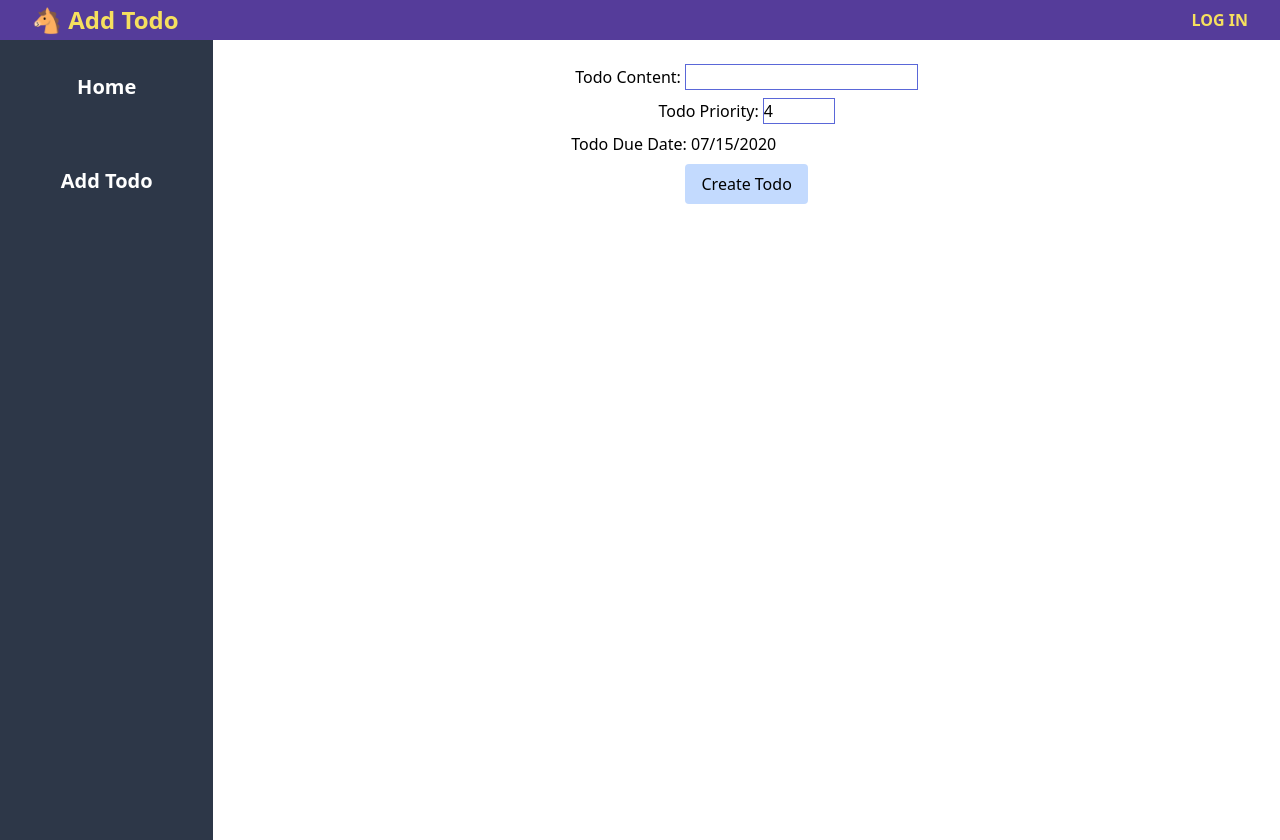
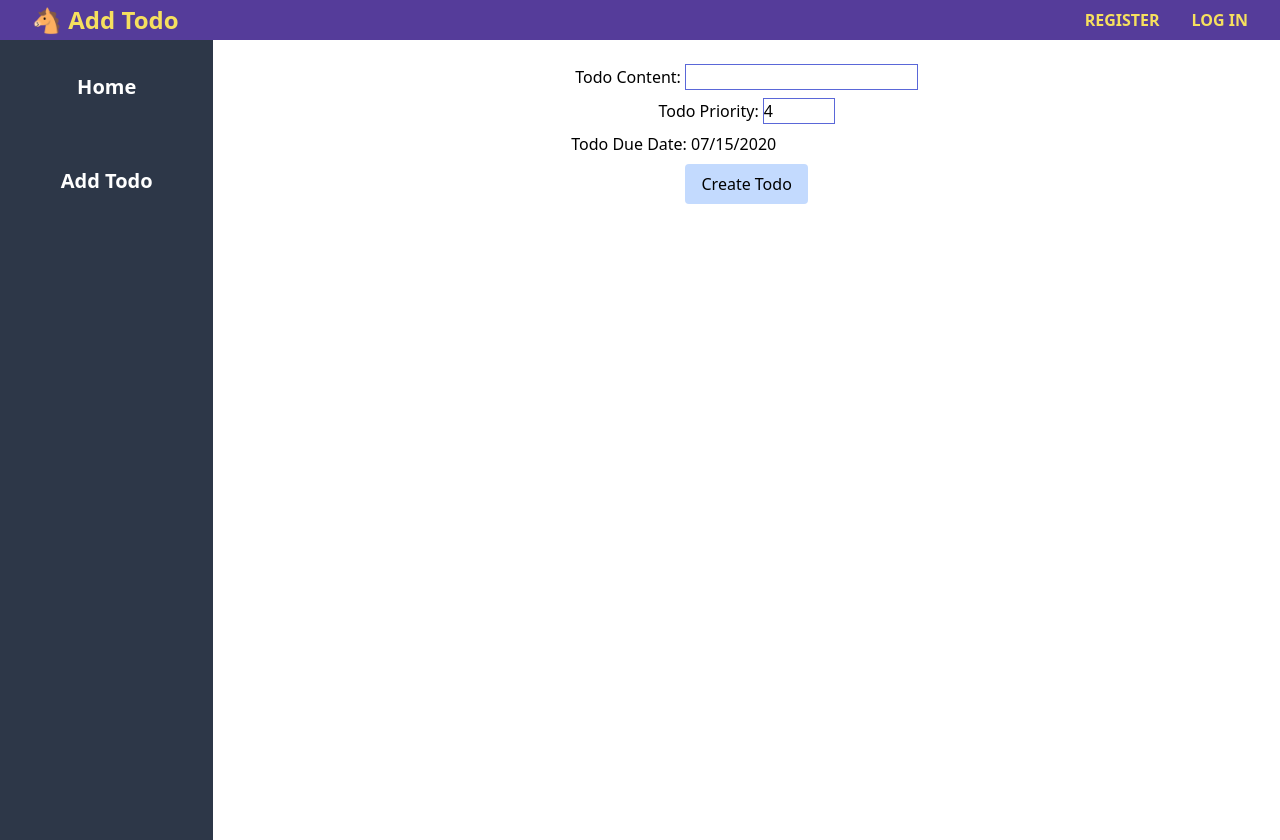
Before and after one commit to will-t-harris/express-check, a React (Create React App) app: page /add in a window 1280 px wide. Built offline with nearby package versions, Linux system fonts and the light colour scheme.

Commit message:
feat: add header button

```diff
--- a/src/components/Header.js
+++ b/src/components/Header.js
@@ -12,8 +12,13 @@ export const Header = ({ headerText }) => {
 			</h1>
 			<HeaderButton
 				twClasses="self-center ml-auto mr-8 text-yellow-400 font-bold"
+				buttonText="REGISTER"
+				buttonUrl="/register"
+			/>
+			<HeaderButton
+				twClasses="self-center mr-8 text-yellow-400 font-bold"
 				buttonText="LOG IN"
-				buttonUrl="/register"
+				buttonUrl="/login"
 			/>
 		</div>
 	);
```
